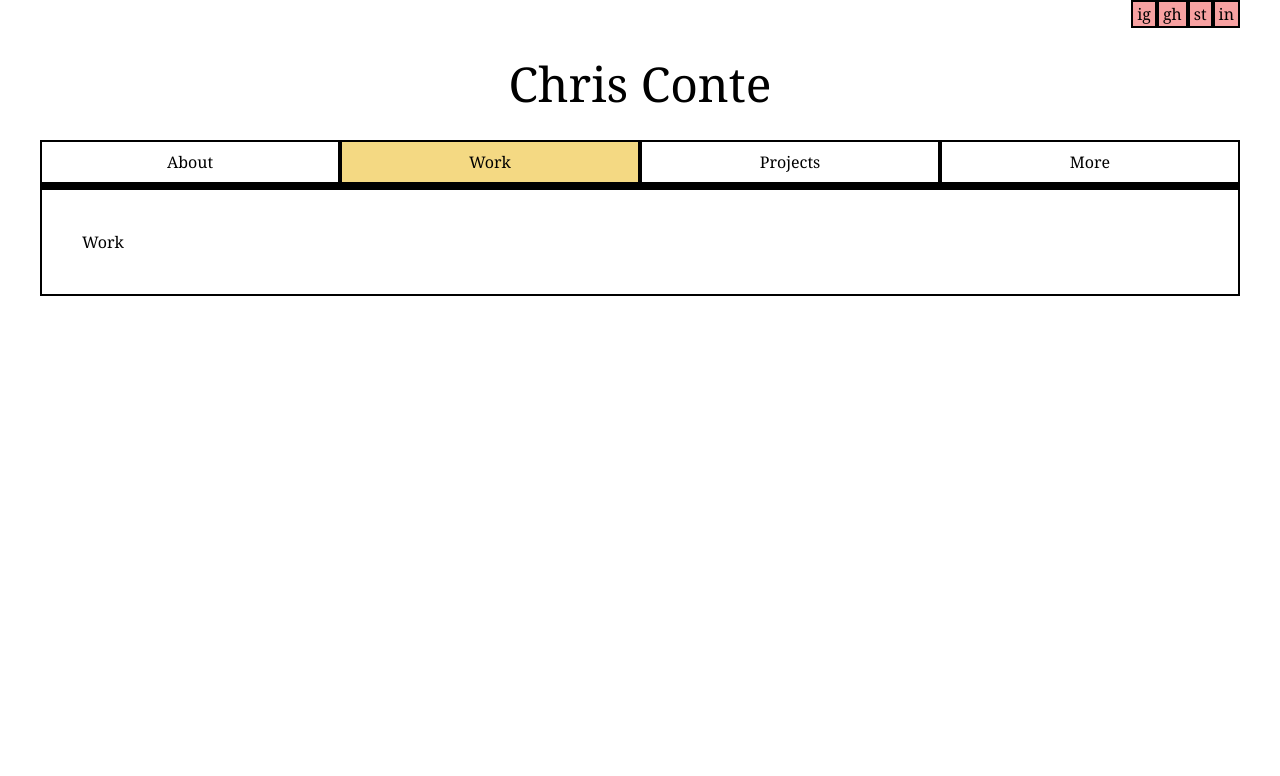
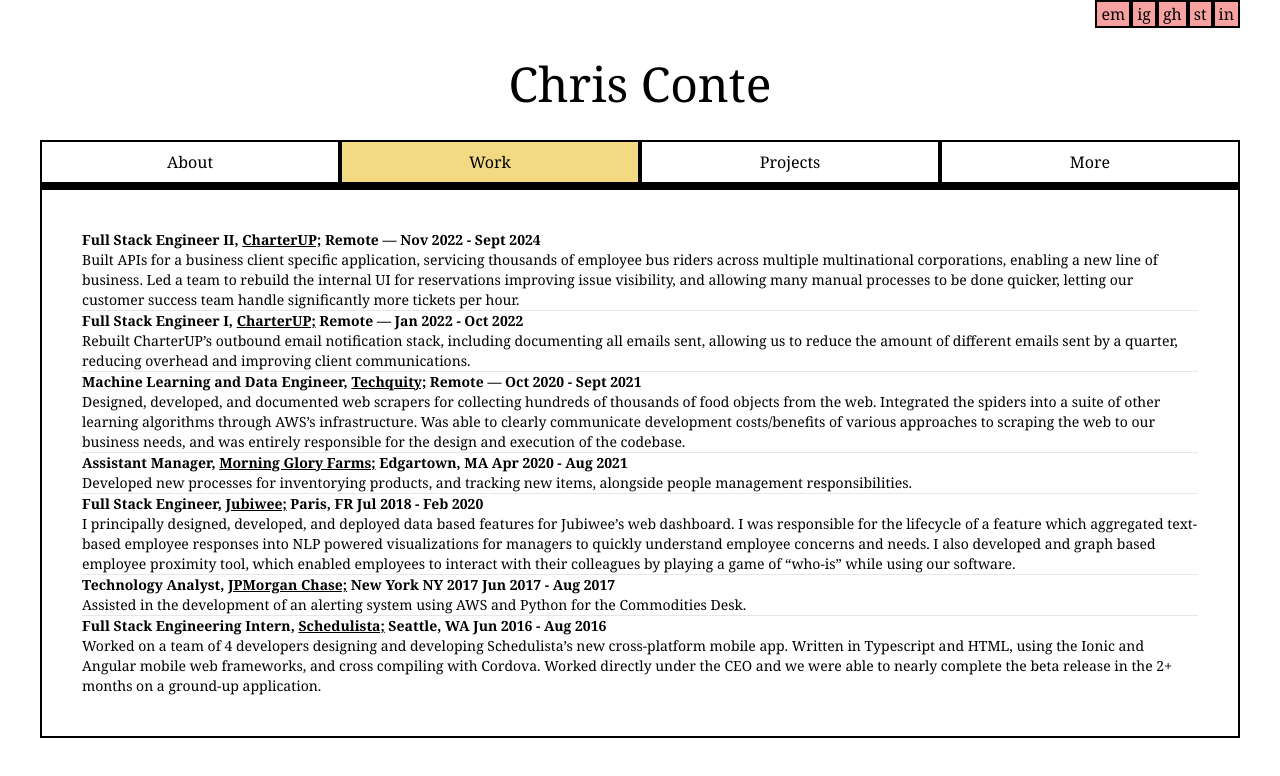
Before and after one commit to chriscconte/homepage, a Nuxt app: page /work in a window 1280 px wide. Shown: the top 776 px of the page. Built offline with nearby package versions, Linux system fonts and the light colour scheme.

Commit message:
pages copy, links

```diff
--- a/app.vue
+++ b/app.vue
@@ -5,34 +5,35 @@
         <div class="flex flex-row">
           <div class="grow"></div>
           <NuxtLink
+            to="mailto:chris@conte.org"
+            class="block border-2 border-black bg-red-500/50 px-1 hover:after:content-['email'] after:content-['em']"
+          >
+          </NuxtLink>
+          <NuxtLink
             to="http://instagram.com/chriscconte/"
-            class="block border-2 border-black bg-red-500/50 px-1"
+            class="block border-2 border-black bg-red-500/50 px-1 hover:after:content-['instagram'] after:content-['ig']"
           >
-            ig
           </NuxtLink>
           <NuxtLink
             to="https://github.com/chriscconte"
-            class="block border-2 border-black bg-red-500/50 px-1"
+            class="block border-2 border-black bg-red-500/50 px-1 hover:after:content-['github'] after:content-['gh']"
           >
-            gh
           </NuxtLink>
           <NuxtLink
             to="https://www.strava.com/athletes/1505235"
-            class="block border-2 border-black bg-red-500/50 px-1"
+            class="block border-2 border-black bg-red-500/50 px-1 hover:after:content-['strava'] after:content-['st']"
           >
-            st
           </NuxtLink>
           <NuxtLink
             to="https://www.linkedin.com/in/christopher-conte-b56853128/"
-            class="block border-2 border-black bg-red-500/50 px-1"
+            class="block border-2 border-black bg-red-500/50 px-1 hover:after:content-['linkedin'] after:content-['in']"
           >
-            in
           </NuxtLink>
         </div>
         <h1 class="text-5xl text-center p-8">Chris Conte</h1>
         <div class="flex flex-row text-center">
           <NuxtLink
-            to="/about"
+            to="/"
             class="block py-2 w-full hover:bg-red-500/50 border-2 border-black"
             activeClass="bg-red-500/50"
           >
--- a/nuxt.config.ts
+++ b/nuxt.config.ts
@@ -3,10 +3,13 @@
   compatibilityDate: '2024-04-03',
   devtools: { enabled: true },
   css: ['~/assets/css/main.css'],
+
   postcss: {
     plugins: {
       tailwindcss: {},
       autoprefixer: {},
     },
   },
+
+  modules: ['@nuxt/image'],
 })
--- a/package.json
+++ b/package.json
@@ -10,6 +10,7 @@
     "postinstall": "nuxt prepare"
   },
   "dependencies": {
+    "@nuxt/image": "^1.8.1",
     "eslint": "^9.14.0",
     "nuxt": "^3.14.0",
     "prettier": "^3.3.3",
--- a/pages/about.vue
+++ /dev/null
@@ -1,27 +0,0 @@
-<template>
-    <div>
-    <div>Hi, I'm Chris Conte!</div>
-
-    <div>
-      <h1>Stuff I like</h1>
-      <ul>
-        <li>
-          <a href="https://github.com/feder-cr/Auto_Jobs_Applier_AIHawk">
-            AI Jobs Hawk
-          </a>
-          A hilarious manifestation of the current status of being a developer.
-          Automate your job, from before day one!
-        </li>
-      </ul>
-    </div>
-
-    <div>
-      <h1>What I'm currently reading</h1>
-      <ul>
-        <li>
-          <b> Lord of the rings </b>
-        </li>
-      </ul>
-    </div>
-  </div>
-</template>
--- a/pages/index.vue
+++ b/pages/index.vue
@@ -1,3 +1,17 @@
 <template>
-  <h1>Index page</h1>
+  <div class="flex">
+    <div class="flex flex-initial w-64">
+      <img src="~/assets/img/self.jpg" alt="Picture of Me" />
+    </div>
+    <div class="flex grow p-2">
+      <p>
+        Chris is a software engineer based in NYC.
+        <p> CV
+        <NuxtLink class="underline" target="_blank" to="/resume.pdf" external>
+          here
+        </NuxtLink>
+        </p>
+      </p>
+    </div>
+  </div>
 </template>
--- a/pages/work.vue
+++ b/pages/work.vue
@@ -1,3 +1,120 @@
 <template>
-  <h1>Work</h1>
+  <div class="grid grid-cols-1 divide-y text-sm">
+    <div>
+      <p class="font-bold">
+        Full Stack Engineer II,
+        <NuxtLink
+          to="https://www.charterup.com"
+          target="_blank"
+          class="underline"
+        >
+          CharterUP;</NuxtLink
+        >
+        Remote — Nov 2022 - Sept 2024
+      </p>
+      Built APIs for a business client specific application, servicing thousands
+      of employee bus riders across multiple multinational corporations,
+      enabling a new line of business. Led a team to rebuild the internal UI for
+      reservations improving issue visibility, and allowing many manual
+      processes to be done quicker, letting our customer success team handle
+      significantly more tickets per hour.
+    </div>
+    <div>
+      <p class="font-bold">
+        Full Stack Engineer I,
+        <NuxtLink
+          to="https://www.charterup.com"
+          target="_blank"
+          class="underline"
+        >
+          CharterUP;</NuxtLink
+        >
+        Remote — Jan 2022 - Oct 2022
+      </p>
+      Rebuilt CharterUP’s outbound email notification stack, including
+      documenting all emails sent, allowing us to reduce the amount of different
+      emails sent by a quarter, reducing overhead and improving client
+      communications.
+    </div>
+    <div>
+      <p class="font-bold">
+        Machine Learning and Data Engineer,
+        <NuxtLink
+          to="https://www.techquity.ai"
+          target="_blank"
+          class="underline"
+        >
+          Techquity;</NuxtLink
+        >
+        Remote — Oct 2020 - Sept 2021
+      </p>
+      Designed, developed, and documented web scrapers for collecting hundreds
+      of thousands of food objects from the web. Integrated the spiders into a
+      suite of other learning algorithms through AWS’s infrastructure. Was able
+      to clearly communicate development costs/benefits of various approaches to
+      scraping the web to our business needs, and was entirely responsible for
+      the design and execution of the codebase.
+    </div>
+    <div>
+      <p class="font-bold">
+        Assistant Manager,
+        <NuxtLink
+          to="https://morninggloryfarm.com"
+          target="_blank"
+          class="underline"
+        >
+          Morning Glory Farms;</NuxtLink
+        >
+        Edgartown, MA Apr 2020 - Aug 2021
+      </p>
+      Developed new processes for inventorying products, and tracking new items,
+      alongside people management responsibilities.
+    </div>
+    <div>
+      <p class="font-bold">
+        Full Stack Engineer,
+        <NuxtLink to="https://jubiwee.com/en" target="_blank" class="underline">
+          Jubiwee;</NuxtLink
+        >
+        Paris, FR Jul 2018 - Feb 2020
+      </p>
+      I principally designed, developed, and deployed data based features for
+      Jubiwee’s web dashboard. I was responsible for the lifecycle of a feature
+      which aggregated text-based employee responses into NLP powered
+      visualizations for managers to quickly understand employee concerns and
+      needs. I also developed and graph based employee proximity tool, which
+      enabled employees to interact with their colleagues by playing a game of
+      “who-is” while using our software.
+    </div>
+    <div>
+      <p class="font-bold">
+        Technology Analyst,
+
+        <NuxtLink to="https://chase.com/" target="_blank" class="underline">
+          JPMorgan Chase;</NuxtLink
+        >
+        New York NY 2017 Jun 2017 - Aug 2017
+      </p>
+      Assisted in the development of an alerting system using AWS and Python for
+      the Commodities Desk.
+    </div>
+    <div>
+      <p class="font-bold">
+        Full Stack Engineering Intern,
+        <NuxtLink
+          to="https://www.schedulista.com"
+          target="_blank"
+          class="underline"
+        >
+          Schedulista;</NuxtLink
+        >
+        Seattle, WA Jun 2016 - Aug 2016
+      </p>
+      Worked on a team of 4 developers designing and developing Schedulista’s
+      new cross-platform mobile app. Written in Typescript and HTML, using the
+      Ionic and Angular mobile web frameworks, and cross compiling with Cordova.
+      Worked directly under the CEO and we were able to nearly complete the beta
+      release in the 2+ months on a ground-up application.
+    </div>
+  </div>
 </template>
```
Also changed, not shown: 1 other file (tests, documents, lock files or other folders).
